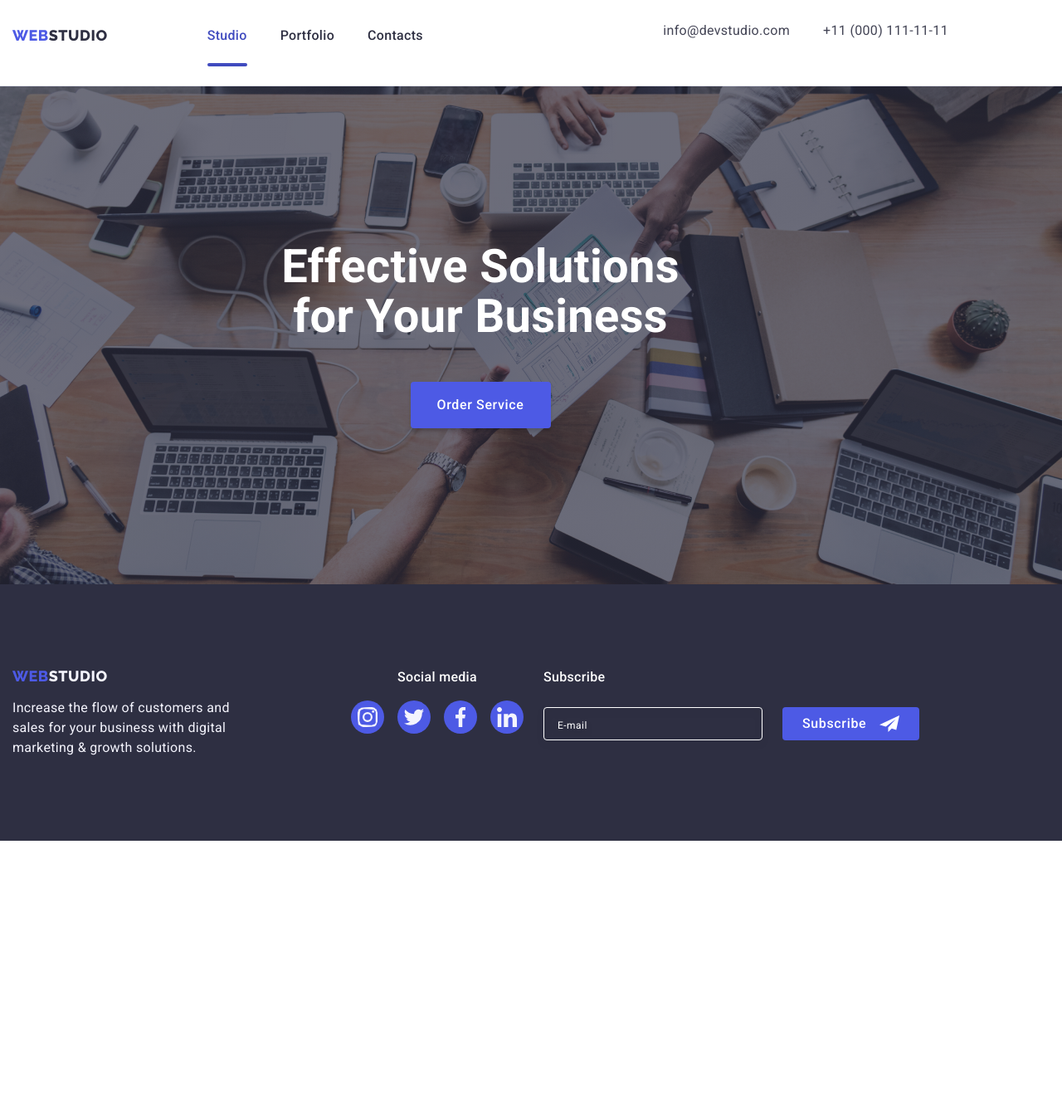
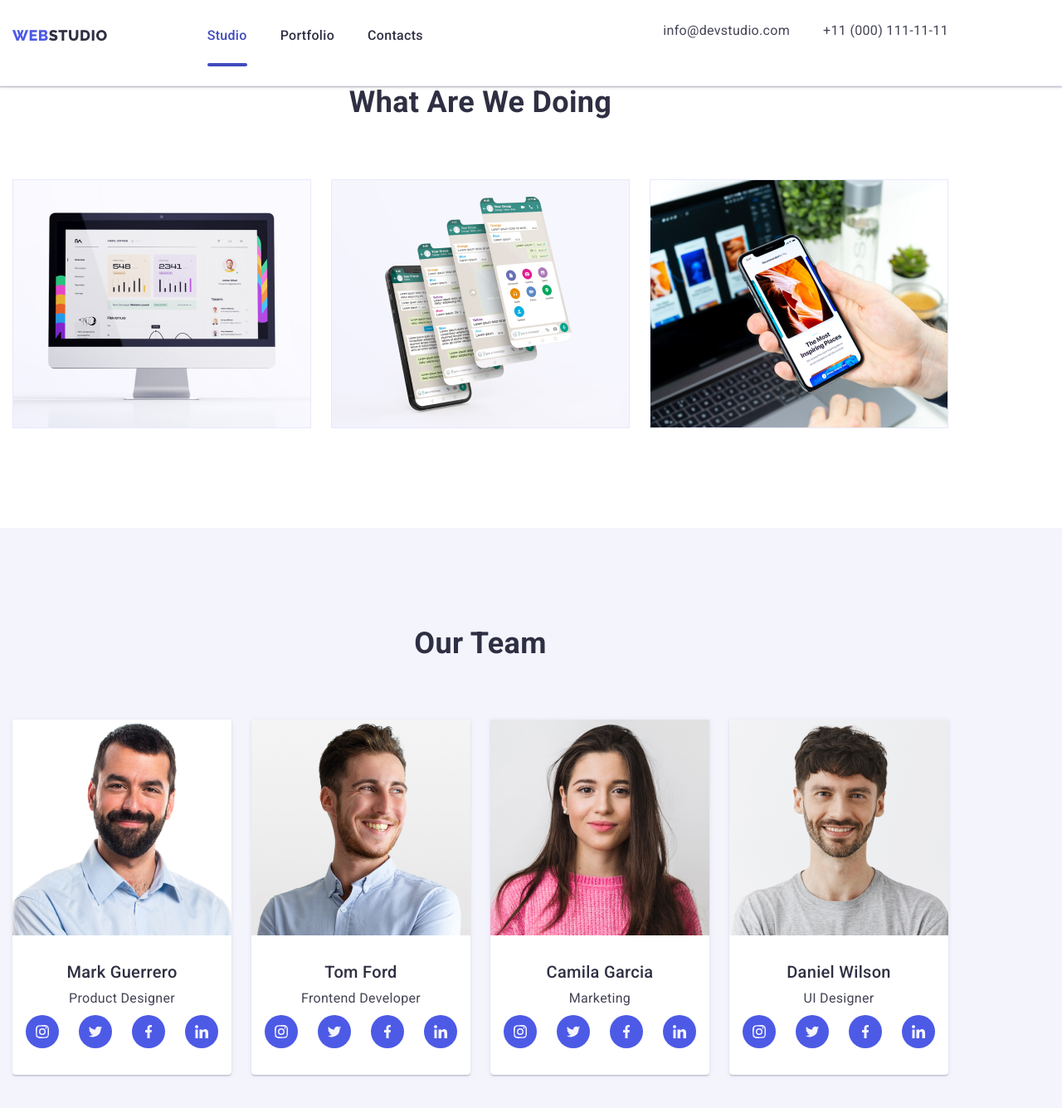
Before and after one commit to MartaShchur/goit-markup-hw-07, a plain HTML site: page index.html in a window 1280 px wide. Shown: the part 17-1352 px from the top of the page at 83% size. Before the commit the page ends 1030 px from the top, so only its background shows below. Drawn offline with nearby package versions, Linux system fonts and the light colour scheme.

Commit message:
open team section

```diff
--- a/index.html
+++ b/index.html
@@ -75,12 +75,12 @@
     </header>
     <main>
       <!-- Hero section 1-->
-      <section class="hero-page">
+      <!-- <section class="hero-page">
         <div class="container">
           <h1 class="hero-title">Effective Solutions for Your Business</h1>
           <button data-modal-open class="modal-btn" type="button">Order Service</button>
         </div>
-      </section>
+      </section> -->
 
       <!-- Feature section 2-->
       <!-- <section class="section">
@@ -140,7 +140,7 @@
       </section> -->
 
       <!-- Doing section 3-->
-      <!-- <section class="section-doing">
+      <section class="section-doing">
         <div class="container">
           <h2 class="work-title">What are we doing</h2>
           <ul class="location list">
@@ -155,10 +155,10 @@
             </li>
           </ul>
         </div>
-      </section> -->
+      </section>
 
       <!-- Team section 4-->
-      <!-- <section class="team-nav">
+      <section class="team-nav">
         <div class="container">
           <h2 class="work-title">Our Team</h2>
           <ul class="location list">
@@ -315,7 +315,7 @@
             </li>
           </ul>
         </div>
-      </section> -->
+      </section>
 
       <!-- Customers section 5-->
 
@@ -371,7 +371,7 @@
 
     <!-- Footer section-->
 
-    <footer class="footer">
+    <!-- <footer class="footer">
       <div class="container footer-page">
         <div class="footer-content">
           <a class="footer-logo link" href="./index.html">
@@ -418,7 +418,7 @@
 
     <!-- Footer section Forms-->
 
-    <div class="subscribe-wrapper">
+    <!-- <div class="subscribe-wrapper">
           <p class="subscribe-text">Subscribe</p>
           <form class="footer-form form" name="footer-form">
             <label class="subscribe-form-wrapper">
@@ -435,17 +435,17 @@
     </footer>
 
     <!-- Modal Page-->
-    <div data-modal class="modal-container is-hidden">
+    <!-- <div data-modal class="modal-container is-hidden">
       <div class="modal-page">
         <button class="btn-modal-page" data-modal-close type="button">
           <svg width="8" height="8" class="modal">
             <use href="./images/icons.svg#icon-vector"></use>
           </svg>
-        </button>
+        </button>  -->
 
     <!-- Modal Page Forms-->
 
-    <p class="modal-title">Leave your contacts and we will call you back </p>
+    <!-- <p class="modal-title">Leave your contacts and we will call you back </p>
         <form class="modal-form form" name="modal-form">
           <label class="form-label" for="modal-name">Name</label>
           <div class="form-wrapper">
@@ -491,11 +491,11 @@
           <button class="form-btn btn" type="submit">Send</button>
         </form>
       </div>
-    </div>
+    </div>  -->
 
     <!-- MOBILE MENU  -->
 
-    <div class="menu-container js-menu-container" id="mobile-menu">
+    <!-- <div class="menu-container js-menu-container" id="mobile-menu">
       <button class="menu-toggle js-close-menu">
         <svg
           fill="currentColor"
@@ -555,7 +555,7 @@
           </a>
         </li>
       </ul>
-    </div>
+    </div>  -->
 
     <script src="./js/modal.js"></script>
     <!-- Mobile menu scripts -->
```
